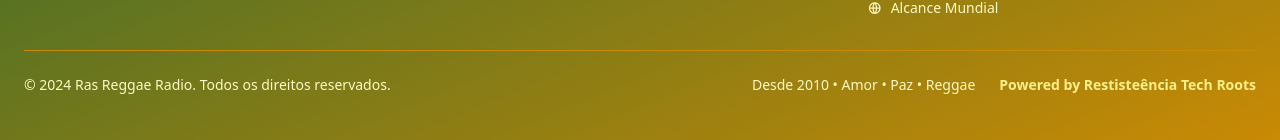
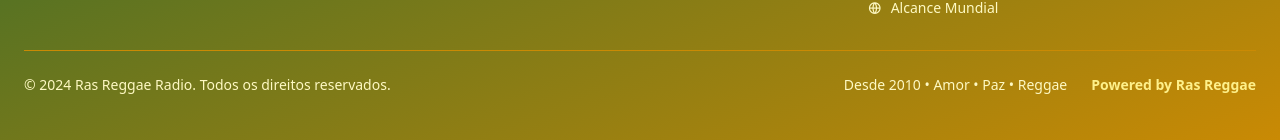
Before and after one commit to adilson2010/project-radio-mobile, a React (Vite) app: page / in a window 1280 px wide. Shown: the part 4739-4879 px from the top of the page. Built offline with nearby package versions, Linux system fonts and the light colour scheme.

Commit message:
loja navegation

```diff
--- a/src/components/feature/Footer.tsx
+++ b/src/components/feature/Footer.tsx
@@ -234,7 +234,7 @@ export default function Footer() {
                 rel="noopener noreferrer"
                 className="text-yellow-200 hover:text-white text-sm font-semibold transition-colors"
               >
-                Powered by Restisteência Tech Roots
+                Powered by Ras Reggae
               </a>
             </div>
           </div>
--- a/src/components/feature/Header.tsx
+++ b/src/components/feature/Header.tsx
@@ -162,8 +162,8 @@ export default function Header() {
                 Player
               </button>
               <Link
-                to="/loja"
-                onClick={() => handleNavigation('/loja')}
+                to="#"
+                onClick={() => handleNavigation('#')}
                 className="text-white hover:text-yellow-200 transition-colors py-2 cursor-pointer font-medium"
               >
                 Loja
```
